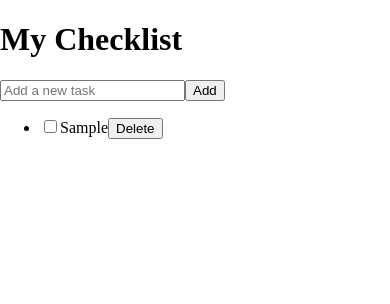
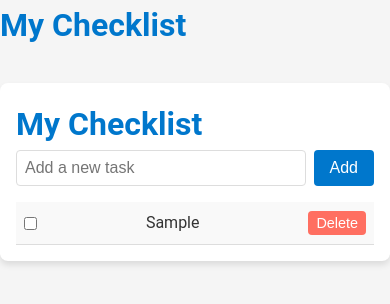
Before and after one commit to pedrobcavalcante/CheckList, a React Native app: screen / in a window 390 px wide. Both pictures are taken after typing "Sample" into the empty fields and a click on the button "Add". Shown: the top 304 px of the page. Built offline with nearby package versions, Linux system fonts and the light colour scheme.

Commit message:
adicionado estilização

```diff
--- a/App.tsx
+++ b/App.tsx
@@ -1,11 +1,13 @@
-import { Provider } from "react-redux";
+/** @jsxImportSource @emotion/react */
+import { Global } from "@emotion/react";
+import { globalStyles } from "./src/styles/global";
 import AppRoutes from "./src/routes";
-import store from "./src/store";
 
 export default function App() {
   return (
-    <Provider store={store}>
+    <>
+      <Global styles={globalStyles} />
       <AppRoutes />
-    </Provider>
+    </>
   );
 }
--- a/src/features/checklist/Checklist.tsx
+++ b/src/features/checklist/Checklist.tsx
@@ -1,4 +1,6 @@
-import { useState } from 'react';
+/** @jsxImportSource @emotion/react */
+import { css } from "@emotion/react";
+import { useState } from "react";
 
 interface Task {
     id: number;
@@ -8,7 +10,7 @@
 
 export default function Checklist() {
     const [tasks, setTasks] = useState<Task[]>([]);
-    const [newTask, setNewTask] = useState('');
+    const [newTask, setNewTask] = useState<string>("");
 
     const addTask = () => {
         if (!newTask.trim()) return;
@@ -16,7 +18,7 @@
             ...prev,
             { id: Date.now(), title: newTask, completed: false },
         ]);
-        setNewTask('');
+        setNewTask("");
     };
 
     const toggleTask = (id: number) => {
@@ -32,31 +34,96 @@
     };
 
     return (
-        <div>
-            <input
-                type="text"
-                value={newTask}
-                onChange={(e) => {
-                    const value = (e.target as HTMLInputElement).value;
-                    setNewTask(value);
-                    console.log(value);
-                }}
-                placeholder="Add a new task"
-            />
-            <button onClick={addTask}>Add</button>
-            <ul>
+        <div css={containerStyle}>
+            <h1>My Checklist</h1>
+            <div css={inputContainerStyle}>
+                <input
+                    type="text"
+                    value={newTask}
+                    onChange={(e) => setNewTask(e.target.value)}
+                    placeholder="Add a new task"
+                    css={inputStyle}
+                />
+                <button onClick={addTask} css={addButtonStyle}>
+                    Add
+                </button>
+            </div>
+            <ul css={listStyle}>
                 {tasks.map((task) => (
-                    <li key={task.id}>
+                    <li key={task.id} css={taskStyle(task.completed)}>
                         <input
                             type="checkbox"
                             checked={task.completed}
                             onChange={() => toggleTask(task.id)}
                         />
-                        {task.title}
-                        <button onClick={() => deleteTask(task.id)}>Delete</button>
+                        <span>{task.title}</span>
+                        <button onClick={() => deleteTask(task.id)} css={deleteButtonStyle}>
+                            Delete
+                        </button>
                     </li>
                 ))}
             </ul>
         </div>
     );
 }
+
+const containerStyle = css`
+  max-width: 600px;
+  margin: 2rem auto;
+  padding: 1rem;
+  background: #fff;
+  border-radius: 8px;
+  box-shadow: 0 4px 6px rgba(0, 0, 0, 0.1);
+`;
+
+const inputContainerStyle = css`
+  display: flex;
+  gap: 0.5rem;
+`;
+
+const inputStyle = css`
+  flex: 1;
+  padding: 0.5rem;
+  border: 1px solid #ddd;
+  border-radius: 4px;
+  font-size: 1rem;
+`;
+
+const addButtonStyle = css`
+  padding: 0.5rem 1rem;
+  background-color: #0077cc;
+  color: white;
+  font-size: 1rem;
+  border-radius: 4px;
+  &:hover {
+    background-color: #005fa3;
+  }
+`;
+
+const listStyle = css`
+  margin-top: 1rem;
+  list-style: none;
+`;
+
+const taskStyle = (completed: boolean) => css`
+  display: flex;
+  align-items: center;
+  justify-content: space-between;
+  padding: 0.5rem;
+  background: ${completed ? "#e6ffe6" : "#f9f9f9"};
+  border-bottom: 1px solid #ddd;
+  span {
+    text-decoration: ${completed ? "line-through" : "none"};
+  }
+`;
+
+const deleteButtonStyle = css`
+  padding: 0.25rem 0.5rem;
+  background-color: #ff6f61;
+  color: white;
+  font-size: 0.9rem;
+  border-radius: 4px;
+  &:hover {
+    background-color: #d9534f;
+  }
+`;
--- /dev/null
+++ b/src/styles/global.ts
@@ -0,0 +1,27 @@
+import { css } from "@emotion/react";
+
+export const globalStyles = css`
+  * {
+    margin: 0;
+    padding: 0;
+    box-sizing: border-box;
+  }
+
+  body {
+    font-family: "Roboto", sans-serif;
+    background-color: #f5f5f5;
+    color: #333;
+    line-height: 1.6;
+  }
+
+  h1 {
+    font-size: 2rem;
+    color: #0077cc;
+  }
+
+  button {
+    cursor: pointer;
+    border: none;
+    outline: none;
+  }
+`;
```
